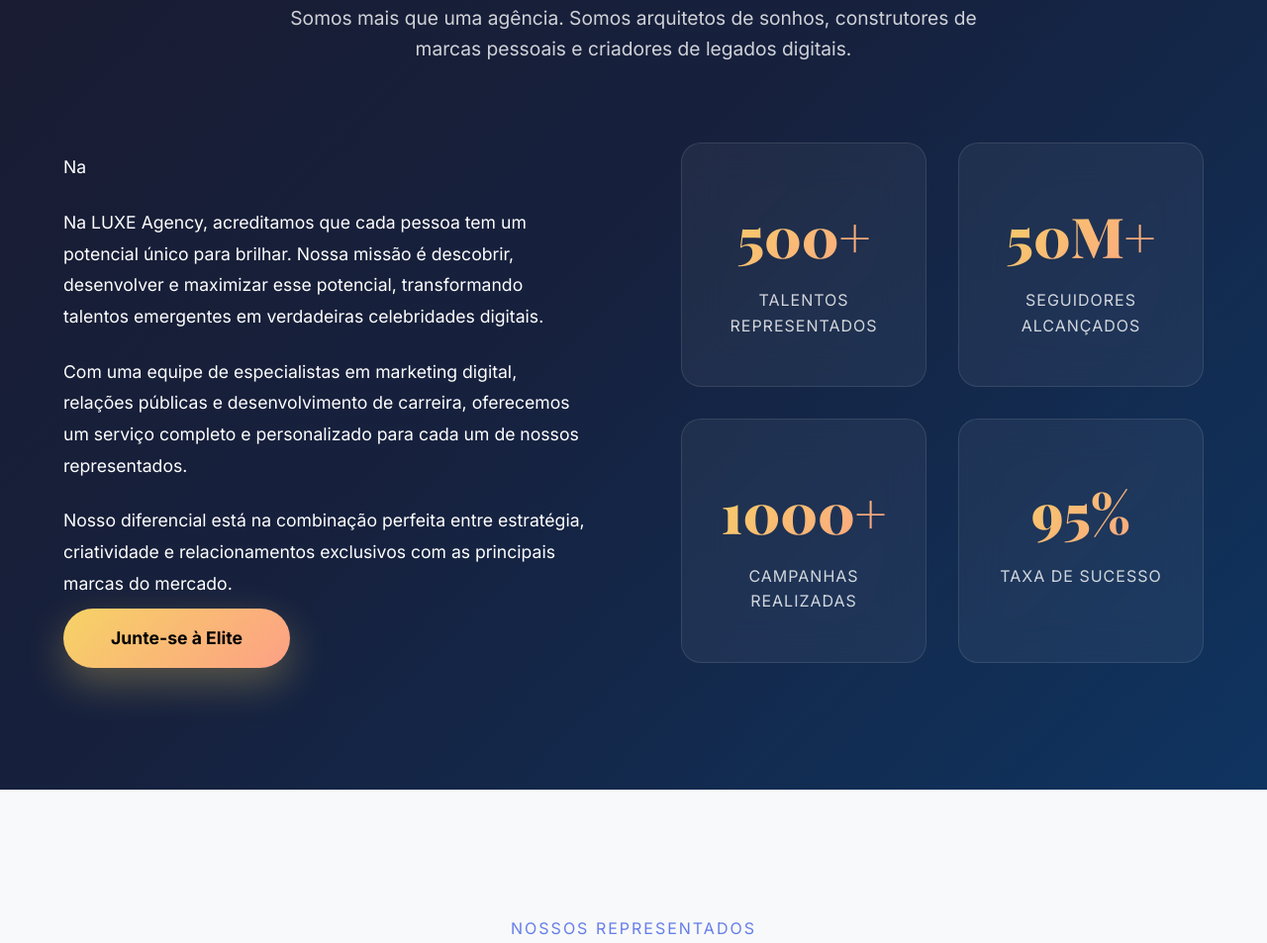
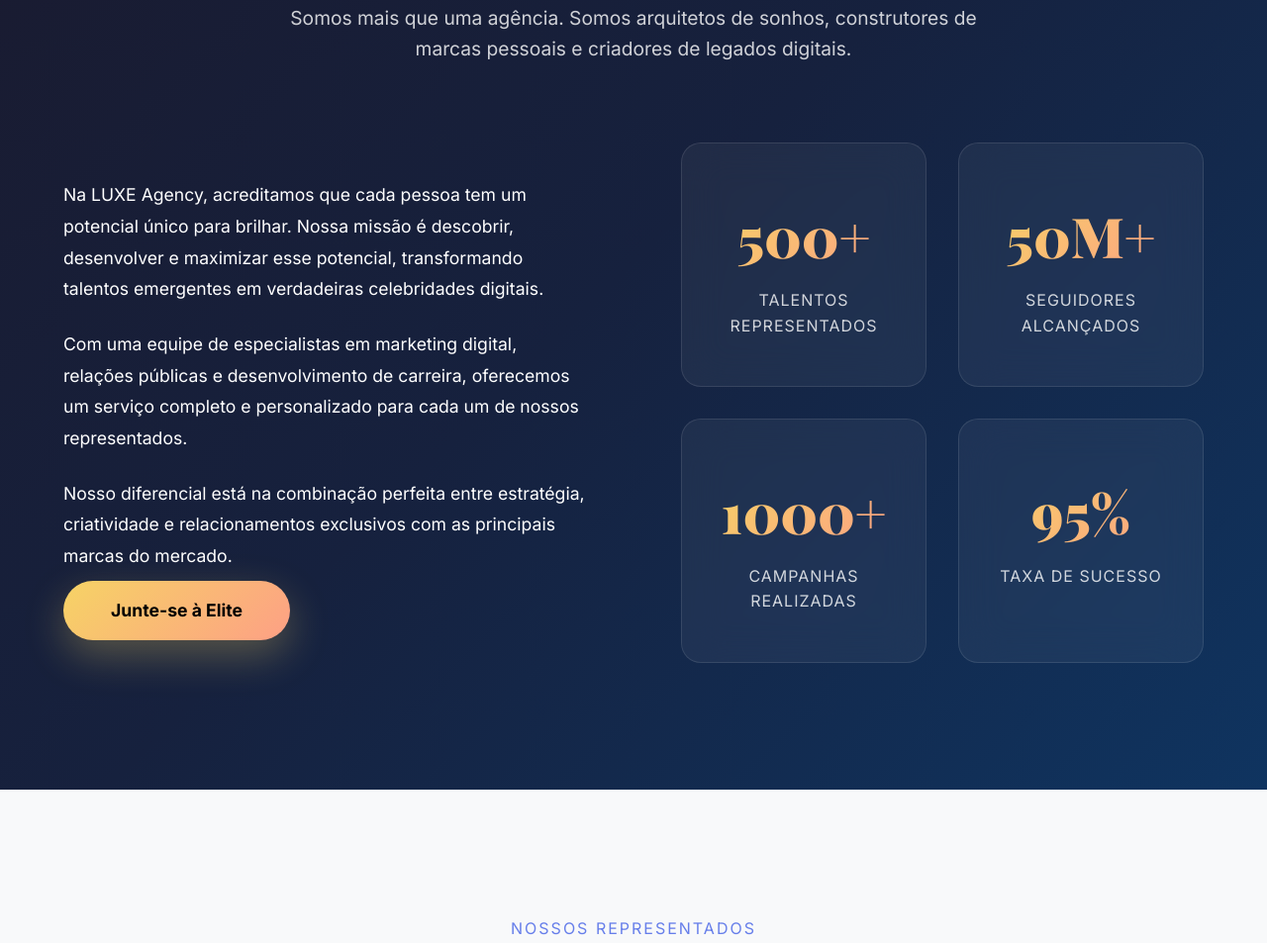
Before and after one commit to Anky-mohi/landingpage3, a plain HTML site: page index.html in a window 1280 px wide. Shown: the part 1069-2022 px from the top of the page at 99% size. Drawn offline with nearby package versions, Linux system fonts and the light colour scheme.

Commit message:
Your commit message

```diff
--- a/index.html
+++ b/index.html
@@ -977,7 +977,7 @@
 
             <div class="about-grid">
                 <div class="about-content slide-in-left">
-                    <p>Na<p>Na LUXE Agency, acreditamos que cada pessoa tem um potencial único para brilhar. Nossa missão é descobrir, desenvolver e maximizar esse potencial, transformando talentos emergentes em verdadeiras celebridades digitais.</p>
+                    <p>Na LUXE Agency, acreditamos que cada pessoa tem um potencial único para brilhar. Nossa missão é descobrir, desenvolver e maximizar esse potencial, transformando talentos emergentes em verdadeiras celebridades digitais.</p>
 
                     <p>Com uma equipe de especialistas em marketing digital, relações públicas e desenvolvimento de carreira, oferecemos um serviço completo e personalizado para cada um de nossos representados.</p>
 
```
